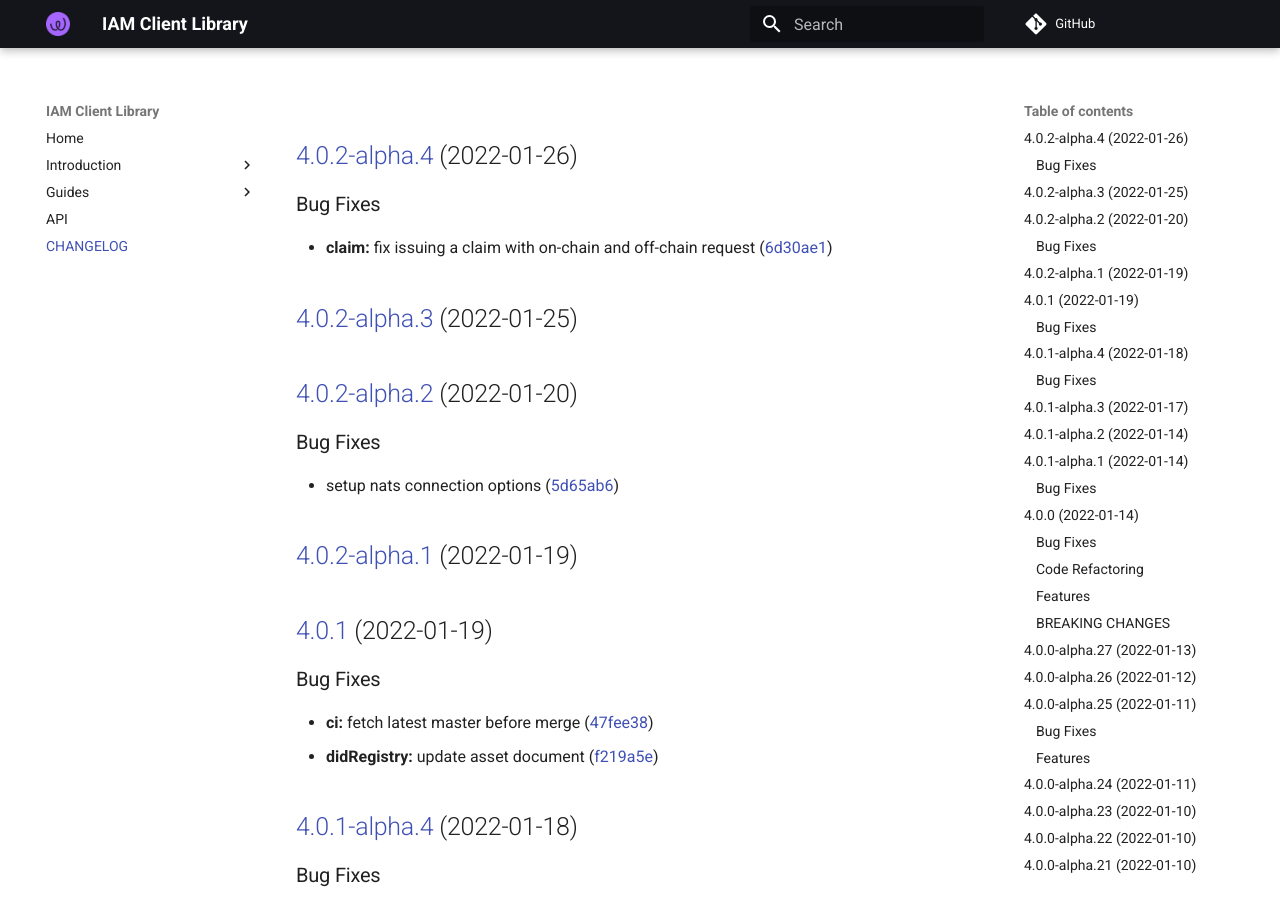
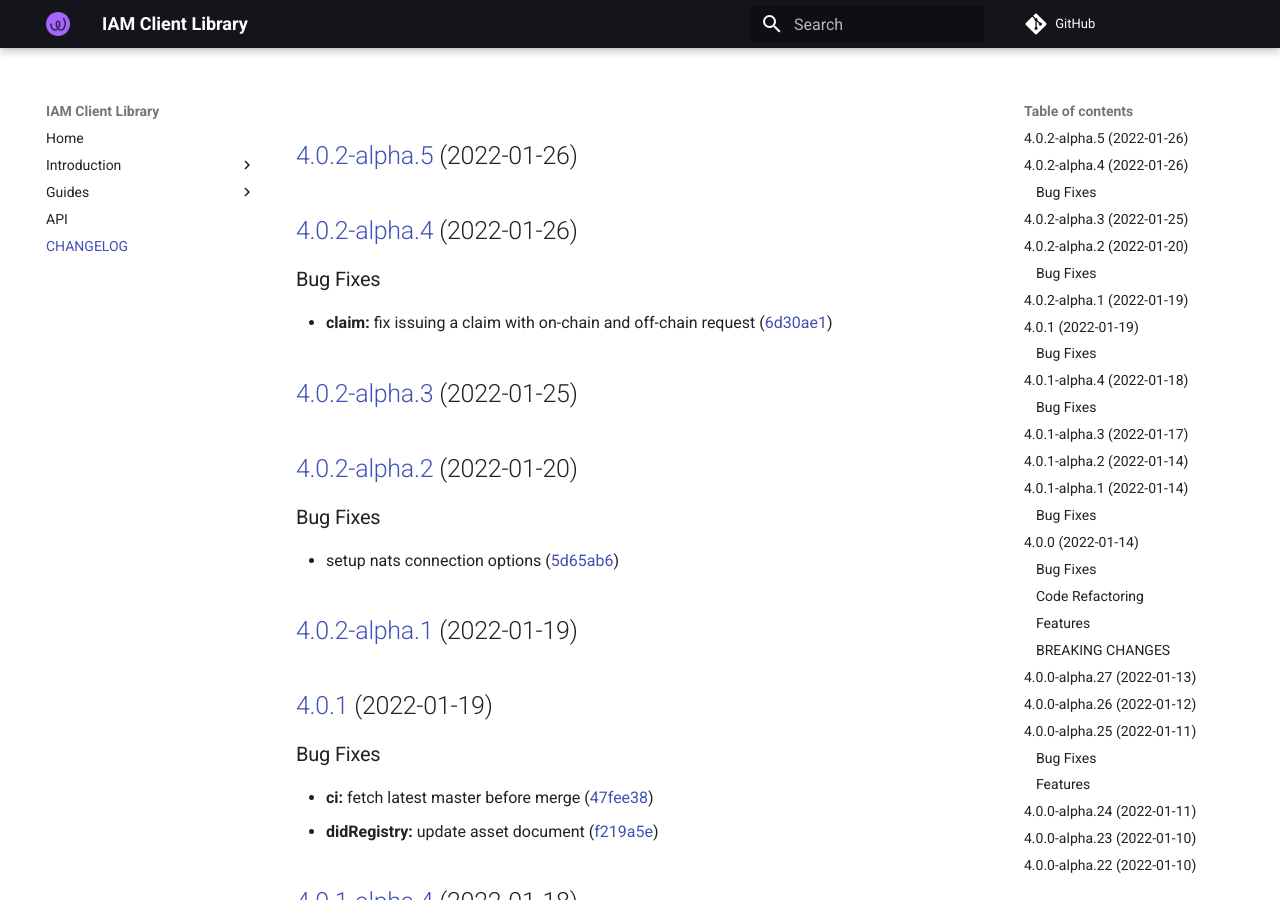
Before and after one commit to energywebfoundation/iam-client-lib, an MkDocs documentation site: the page built from docs/CHANGELOG.md, in a window 1280 px wide and 900 px high. Built offline with MkDocs 1.6.1 and Material for MkDocs 9.7.7, drawn with Linux system fonts in a browser that asks for light colours; comment, search, counter and statistics services are not loaded.

Commit message:
chore(release): 4.0.2-alpha.5 [skip ci]
## [4.0.2-alpha.5](https://github.com/energywebfoundation/iam-client-lib/compare/v4.0.2-alpha.4...v4.0.2-alpha.5) (2022-01-26)

```diff
--- a/docs/CHANGELOG.md
+++ b/docs/CHANGELOG.md
@@ -1,3 +1,5 @@
+## [4.0.2-alpha.5](https://github.com/energywebfoundation/iam-client-lib/compare/v4.0.2-alpha.4...v4.0.2-alpha.5) (2022-01-26)
+
 ## [4.0.2-alpha.4](https://github.com/energywebfoundation/iam-client-lib/compare/v4.0.2-alpha.3...v4.0.2-alpha.4) (2022-01-26)
 
 
--- a/package.json
+++ b/package.json
@@ -1,6 +1,6 @@
 {
   "name": "iam-client-lib",
-  "version": "4.0.2-alpha.4",
+  "version": "4.0.2-alpha.5",
   "description": "Library for Decentralized Identity and Access Management",
   "main": "dist/index.js",
   "module": "dist/index.esm.js",
```
